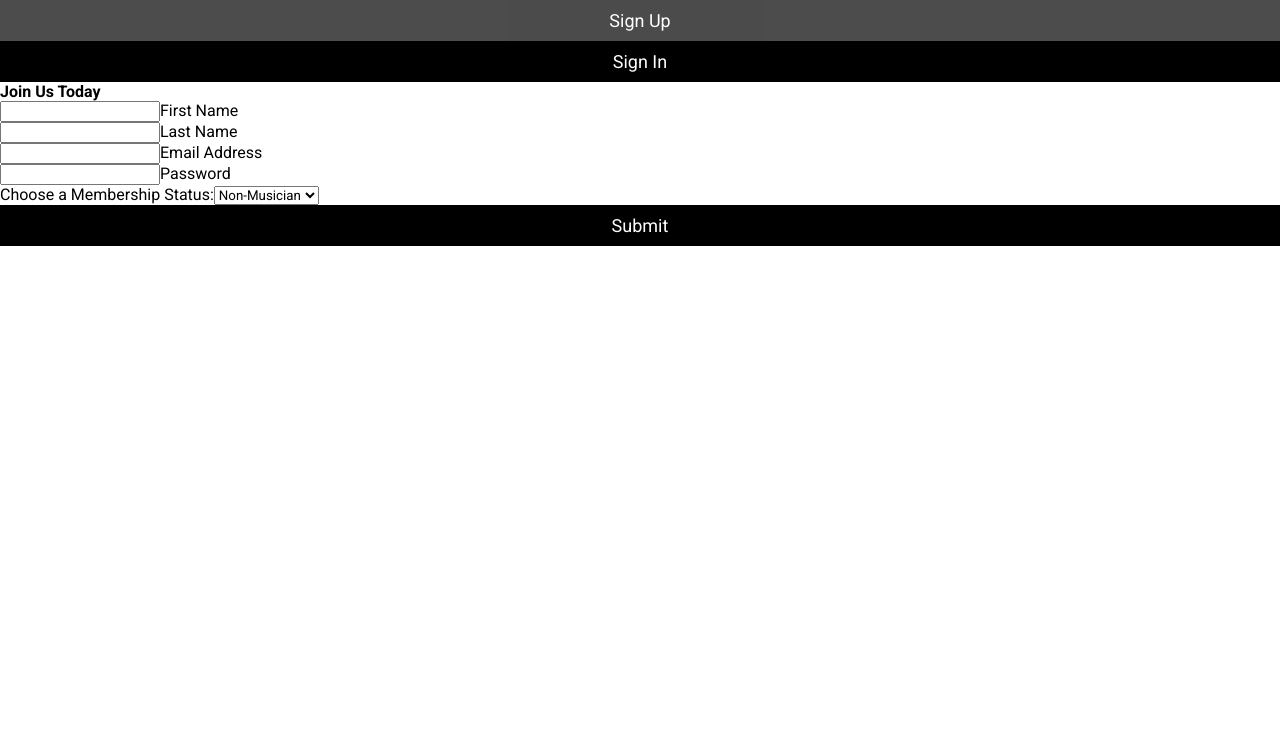
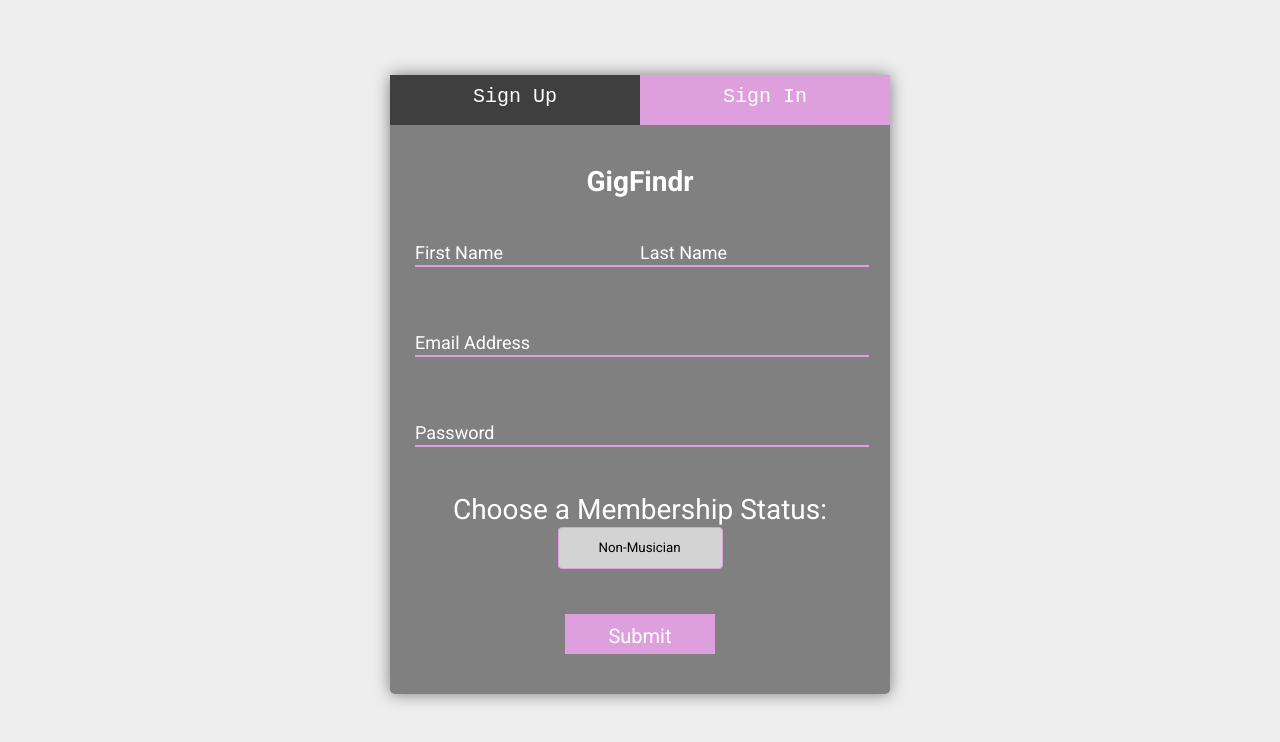
Before and after one commit to omerfarukbasar/GigFindr-Software-Eng, a React (Create React App) app in the folder gf-app/: page / in a window 1280 px wide. Shown: the top 742 px of the page. Built offline with nearby package versions, Linux system fonts and the light colour scheme.

Commit message:
Update Login
Styled login page (placeholder styles)

```diff
--- a/gf-app/src/pages/Login/Login.css
+++ b/gf-app/src/pages/Login/Login.css
@@ -1,27 +1,211 @@
 /* Body */
 * {}
-body {}
+body {  width: 100%;
+  background-color: #EEEEEE;
+  font-family: 'Roboto', sans-serif;
+}
 
 /* Form */
-.formContainer {}
-.formHeader {}
-.headerButton{}
-.formBody{}
-.formFooter {}
-.saveForm{}
+.formContainer {
+  color: white;
+  font-family: 'Roboto', sans-serif;
+  text-align: center;
+  font-size: 28px;
+  background-color: grey;
+  border-radius: 5px;
+  box-shadow: 0px 0px 16px 0px rgba(50, 50, 50, 0.61);
+  width: 500px;
+  height: 100%;
+  margin: auto;
+  margin-top: 75px;
+}
+
+.formHeader {
+  height: 50px;
+  margin-bottom: 40px;
+  position: relative;
+}
+
+.formBody {
+  height: 70%;
+}
+
+.formFooter {
+  height: 100px;
+}
+
+.saveForm {
+  outline: none;
+  border: none;
+  color: white;
+  font-size: 20px;
+  width: 150px;
+  height: 40px;
+  background-color: plum;
+  margin-top: 20px;
+  transition: all 0.3s ease;
+}
+
+.saveForm:hover {
+  background-color: light;
+  color: lightgrey;
+}
+
+.headerActive {
+  margin: 0px;
+  padding: 0px;
+  display: inline-block;
+  width: 50%;
+  height: 100%;
+  background-color: #3F3F3F;
+  color: white !important;
+}
+
+.headerInActive {
+  margin: 0px;
+  padding: 0px;
+  display: inline-block;
+  width: 50%;
+  height: 100%;
+  background-color: plum;
+  color: #3F3F3F;
+  transition: all 0.3s ease;
+}
+
+.headerInActive:hover {
+  background-color: #3F3F3F;
+}
+
+.headerButton {
+  outline: none;
+  border: none;
+  font-family: 'Roboto Mono', monospace;
+  font-size: 20px;
+  background-color: transparent;
+  transition: all 0.5s ease;
+  padding-top: 10px;
+  color: white;
+  z-index: 12;
+}
+
+input {
+  outline: none;
+  border: none;
+  background-color: transparent;
+  height: 40px;
+  border-bottom: 2px solid plum;
+  color: white;
+  font-size: 18px;
+}
+
+input::placeholder {
+  color: red;
+}
+
+.inputSection{
+  margin-bottom: 25px;
+  width: 90%;
+  margin: auto;
+  margin-bottom: 25px;
+}
 
 /* Form Specifics */
-.headerText{}
-.firstName{}
-.inputLabel{}
-.lastName{}
-.inputSection{}
-.emailAddress{}
-.password{}
+.headerText {
+  margin-top: 5px;
+  margin-bottom: 25px;
+  z-index: 12;
+}
 
-/* Sign Up */
-.signUpContainer{}
-.inputSectionSplit{}
+.firstName {
+  width: 100%;
+  display: block;
+  transition: 0.3s ease all;
+}
+.lastName {
+  width: 100%;
+  display: block;
+  transition: 0.3s ease all;
+}
+.inputLabel {
+  pointer-events: none;
+  display: block;
+  font-size: 18px;
+  color: white;
+  transform: translateY(-25px);
+  transition: 0.4s ease all;
+  text-align: left;
+}
+.emailAddress {
+  width: 100%;
+  display: block;
+  transition: 0.3s ease all;
+}
+.password {
+  width: 100%;
+  display: block;
+  transition: 0.3s ease all;
+}
+.userName {
+  width: 100%;
+  display: block;
+  transition: 0.3s ease all;
+}
 
-/* Sign In */
-.signInContainer{}
+
+/* Form Validation */
+.firstName:focus + .inputLabel {
+  transform: translateY(5px);
+}
+.firstName:valid + .inputLabel {
+  transform: translateY(5px);
+}
+.lastName:focus + .inputLabel {
+  transform: translateY(5px);
+}
+.lastName:valid + .inputLabel {
+  transform: translateY(5px);
+}
+.emailAddress:focus + .inputLabel {
+  transform: translateY(5px);
+}
+.emailAddress:valid + .inputLabel {
+  transform: translateY(5px);
+}
+.password:focus + .inputLabel {
+  transform: translateY(5px);
+}
+.password:valid + .inputLabel {
+  transform: translateY(5px);
+}
+.userName:focus + .inputLabel {
+  transform: translateY(5px);
+}
+.userName:valid + .inputLabel {
+  transform: translateY(5px);
+}
+
+.inputSectionSplit {
+  margin-bottom: 25px;
+  width: 45%;
+  display: inline-block;
+}
+/* Selection Box */
+/* https://www.sliderrevolution.com/resources/css-select-styles/ */
+select {
+
+  /* styling */
+  background-color: lightgrey;
+  border: thin solid plum;
+  border-radius: 4px;
+  display: inline-block;
+  line-height: 1.5em;
+  padding: 10px 40px 10px 40px;
+
+  /* reset */
+  margin: 0;
+  -webkit-box-sizing: border-box;
+  -moz-box-sizing: border-box;
+  box-sizing: border-box;
+  -webkit-appearance: none;
+  -moz-appearance: none;
+}
--- a/gf-app/src/pages/Login/Login.jsx
+++ b/gf-app/src/pages/Login/Login.jsx
@@ -1,7 +1,8 @@
 /*
-Insipired by https://codepen.io/ehermanson/pen/KwKWEv
+Insipired by https://codepen.io/craycraftdan/pen/ypxrNg
+
 */
-
+import "./login.css";
 import React from "react";
 const { Component } = React;
 
@@ -58,7 +59,7 @@ class SignUp extends Component {
   render() {
     return(
       <div className='signUpContainer'>
-        <h4 className='headerText'>Join Us Today</h4>
+        <h4 className='headerText'>GigFindr</h4>
         <div className='inputSectionSplit'>
           <input type='text' className='firstName' required/>
           <label className='inputLabel'>First Name</label>
@@ -77,7 +78,7 @@ class SignUp extends Component {
         </div>
         <div className="inputSection">
         <label for="userType">Choose a Membership Status:</label>
-        <select name="userType" id="userType">
+        <select name="userType" id="userType" className="sel-membership">
           <option value="non-musician">Non-Musician</option>
           <option value="musician">Musician</option>
           <option value="venue">Venue</option>
@@ -92,7 +93,7 @@ class SignIn extends Component {
   render() {
     return(
       <div className='signInContainer'>
-        <h4 className='headerText'>Welcome Back</h4>
+        <h4 className='headerText'>GigFindr</h4>
         <div className='inputSection'>
           <input type='text' className='userName' required/>
           <label className='inputLabel'>User Name</label>
@@ -109,5 +110,4 @@ class SignIn extends Component {
 
 export default function Post() {
   return (<App />);
-
 }
```
